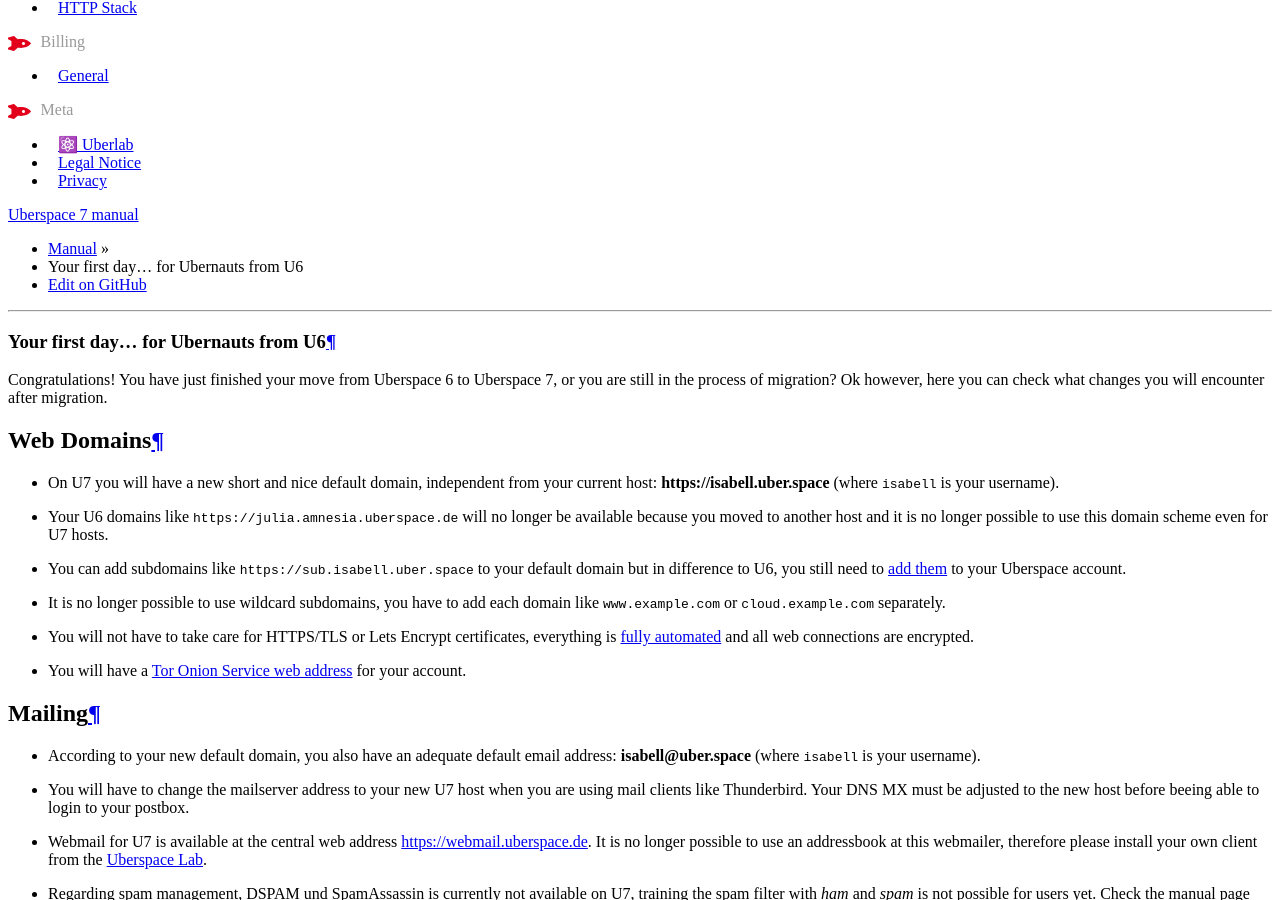
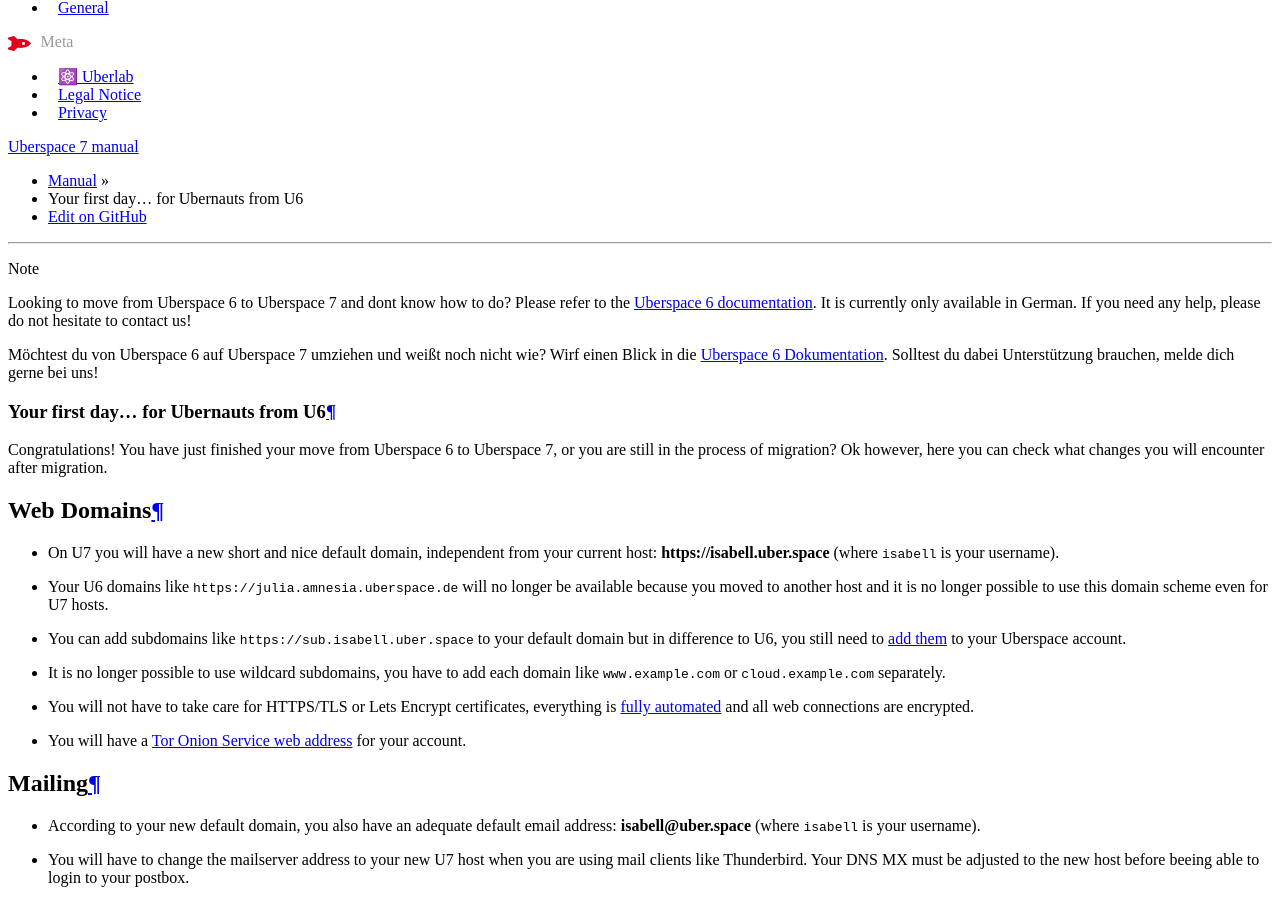
Before and after one commit to Uberspace/manual, a Sphinx documentation site: the page built from source/firstday-ubernauts.rst, in a window 1280 px wide and 900 px high, scrolled down 1565 px. Built offline with Sphinx 7.4.7 and the Read the Docs theme 2.0.0, drawn with Linux system fonts in a browser that asks for light colours; pages that are not in the unit, such as notebooks, are missing from menus; some of the changed text lies outside the part shown.

Commit message:
merge ubsp2ubsp into firstday_ubernauts and rm it

```diff
--- a/source/firstday-ubernauts.rst
+++ b/source/firstday-ubernauts.rst
@@ -1,4 +1,9 @@
 .. _firstday-ubernauts:
+
+.. note::
+  Looking to move from Uberspace 6 to Uberspace 7 and dont know how to do? Please refer to the `Uberspace 6 documentation <https://wiki.uberspace.de/uberspace2uberspace>`_. It is currently only available in German. If you need any help, please do not hesitate to contact us!
+
+  Möchtest du von Uberspace 6 auf Uberspace 7 umziehen und weißt noch nicht wie? Wirf einen Blick in die `Uberspace 6 Dokumentation <https://wiki.uberspace.de/uberspace2uberspace>`_. Solltest du dabei Unterstützung brauchen, melde dich gerne bei uns!
 
 #######################################
 Your first day... for Ubernauts from U6
```
Also changed, not shown: source/index.rst (+0 -7 lines), source/uberspace2uberspace.rst (deleted, +0 -14 lines).
